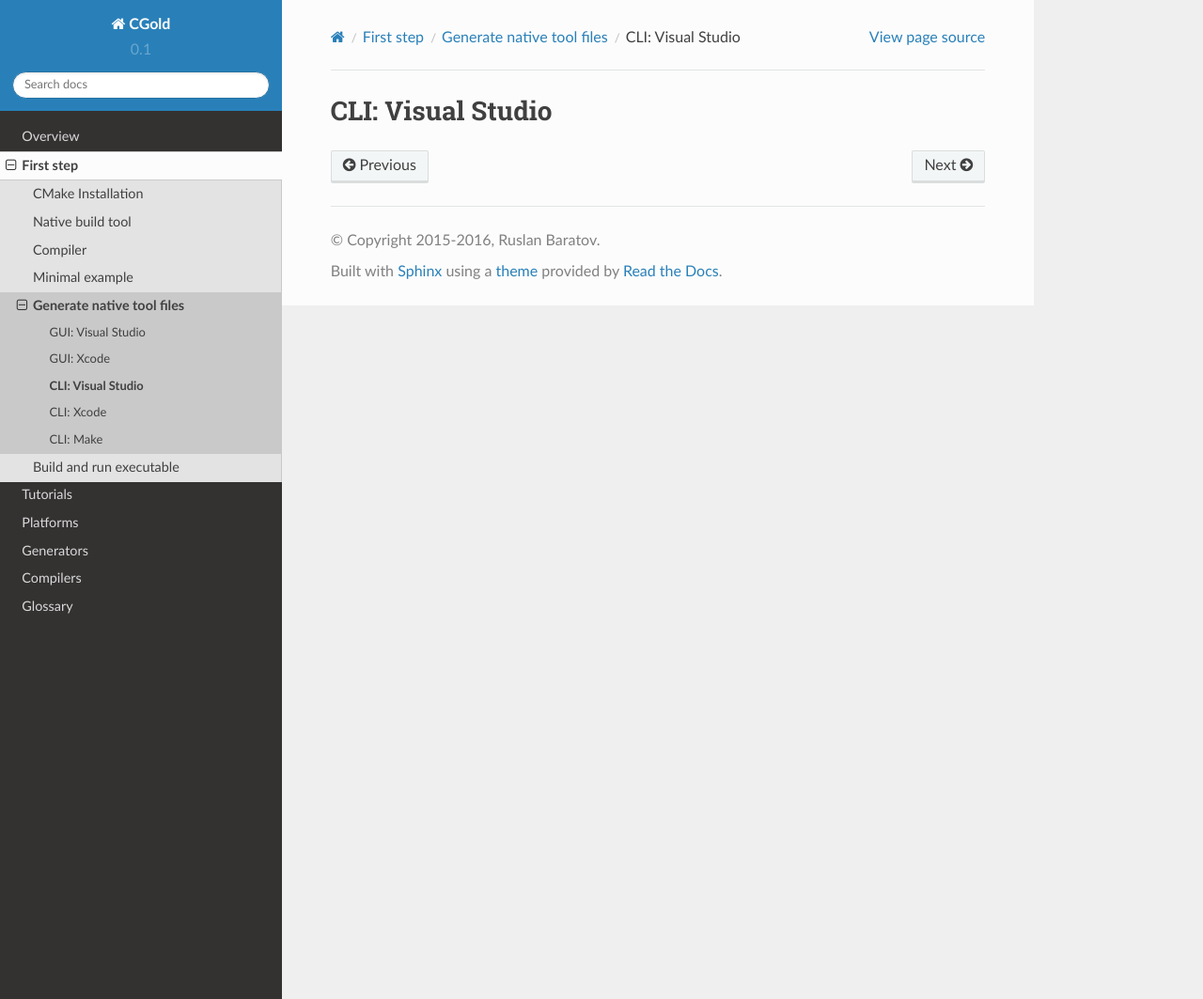
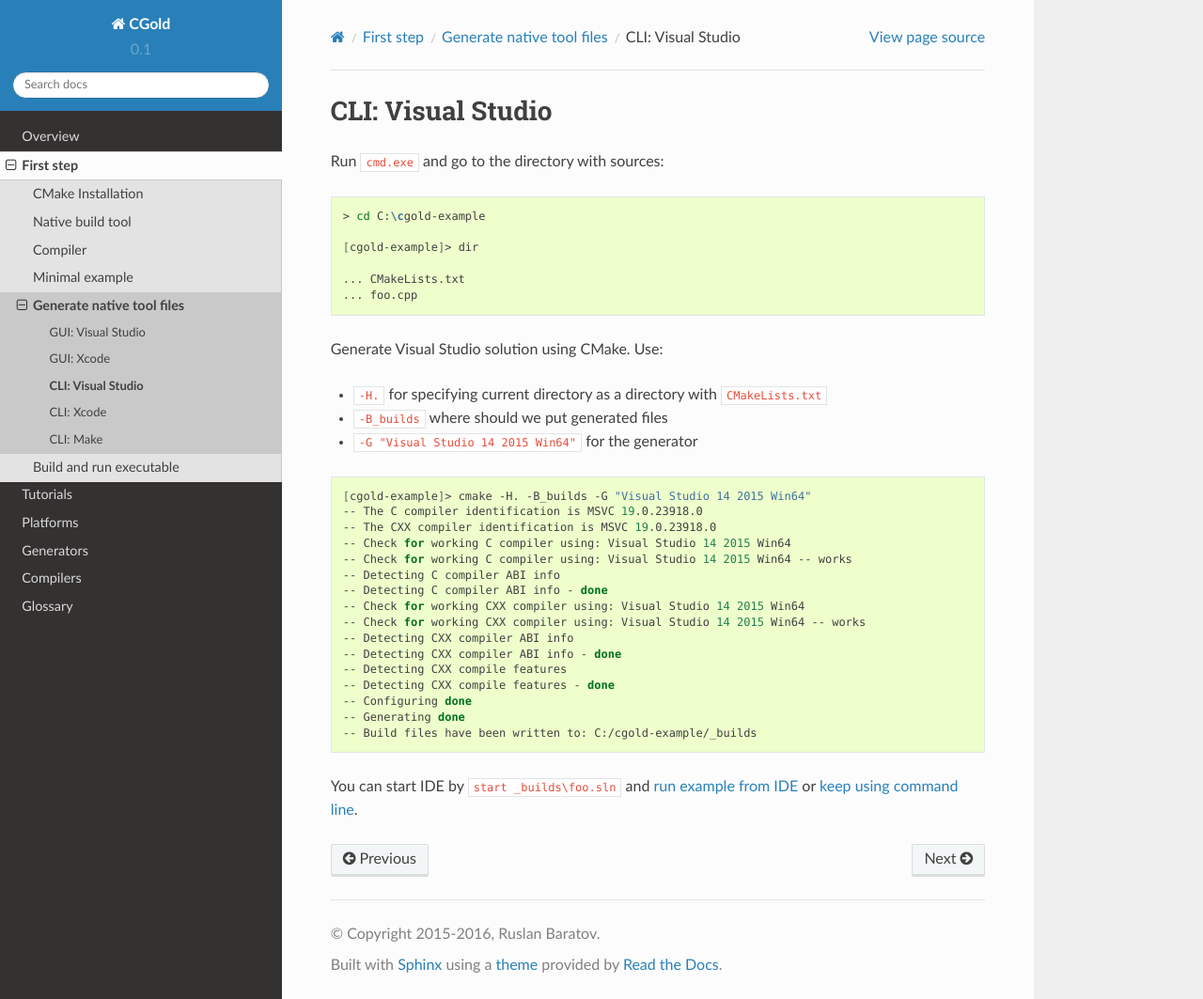
Before and after one commit to ruslo/CGold, a Sphinx documentation site: the page built from docs/first-step/generate-native-tool/cli-visual-studio.rst, in a window 1280 px wide and 1063 px high. Shown: the whole window at 94% size. Built offline with Sphinx 7.4.7 and the Read the Docs theme 2.0.0, drawn with Linux system fonts in a browser that asks for light colours.

Commit message:
Add CLI+Visual Studio

```diff
--- a/docs/first-step/generate-native-tool/cli-visual-studio.rst
+++ b/docs/first-step/generate-native-tool/cli-visual-studio.rst
@@ -3,3 +3,43 @@
 
 CLI: Visual Studio
 ------------------
+
+Run ``cmd.exe`` and go to the directory with sources:
+
+.. code-block:: shell
+
+  > cd C:\cgold-example
+
+  [cgold-example]> dir
+
+  ... CMakeLists.txt
+  ... foo.cpp
+
+Generate Visual Studio solution using CMake. Use:
+
+* ``-H.`` for specifying current directory as a directory with ``CMakeLists.txt``
+* ``-B_builds`` where should we put generated files
+* ``-G "Visual Studio 14 2015 Win64"`` for the generator
+
+.. code-block:: shell
+
+  [cgold-example]> cmake -H. -B_builds -G "Visual Studio 14 2015 Win64"
+  -- The C compiler identification is MSVC 19.0.23918.0
+  -- The CXX compiler identification is MSVC 19.0.23918.0
+  -- Check for working C compiler using: Visual Studio 14 2015 Win64
+  -- Check for working C compiler using: Visual Studio 14 2015 Win64 -- works
+  -- Detecting C compiler ABI info
+  -- Detecting C compiler ABI info - done
+  -- Check for working CXX compiler using: Visual Studio 14 2015 Win64
+  -- Check for working CXX compiler using: Visual Studio 14 2015 Win64 -- works
+  -- Detecting CXX compiler ABI info
+  -- Detecting CXX compiler ABI info - done
+  -- Detecting CXX compile features
+  -- Detecting CXX compile features - done
+  -- Configuring done
+  -- Generating done
+  -- Build files have been written to: C:/cgold-example/_builds
+
+You can start IDE by ``start _builds\foo.sln`` and
+:doc:`run example from IDE </first-step/run-executable/ide-visual-studio>`
+or :doc:`keep using command line </first-step/run-executable/cli-visual-studio>`.
```
Also changed, not shown: docs/first-step/run-executable/cli-visual-studio.rst (+29 -0 lines).
